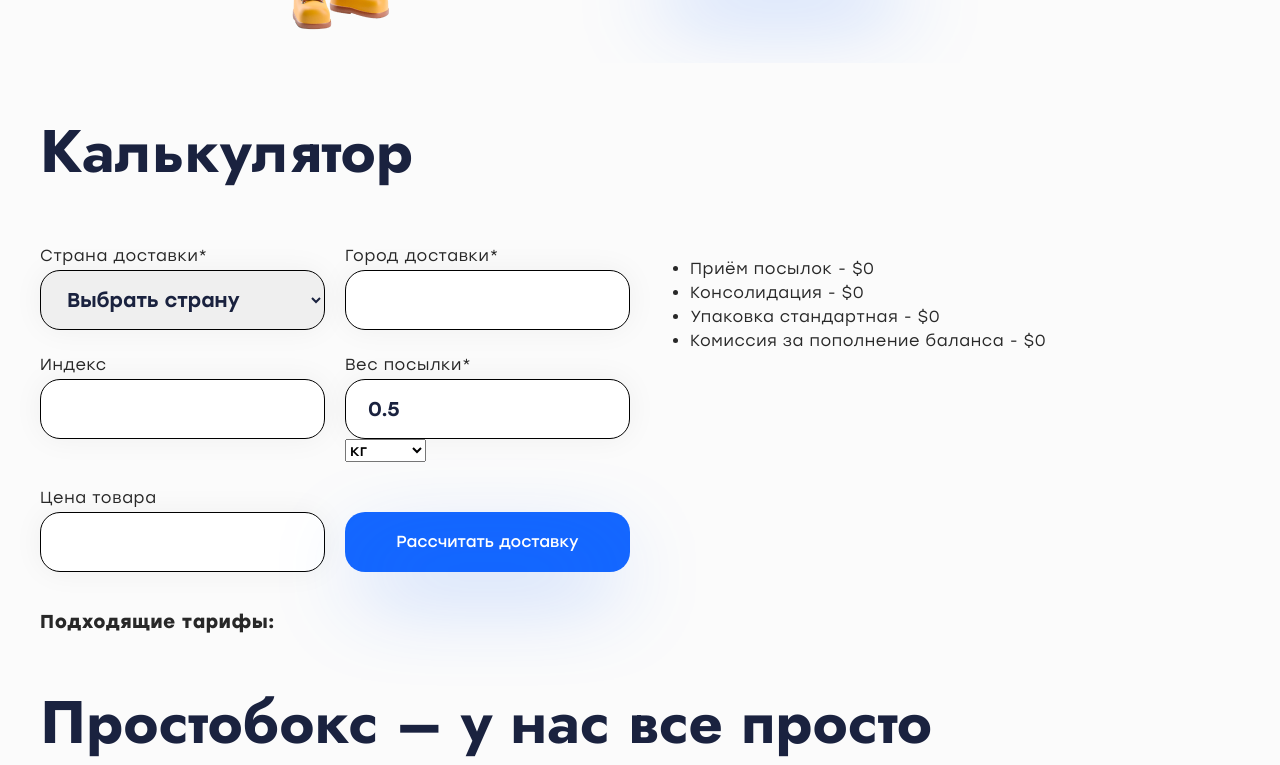
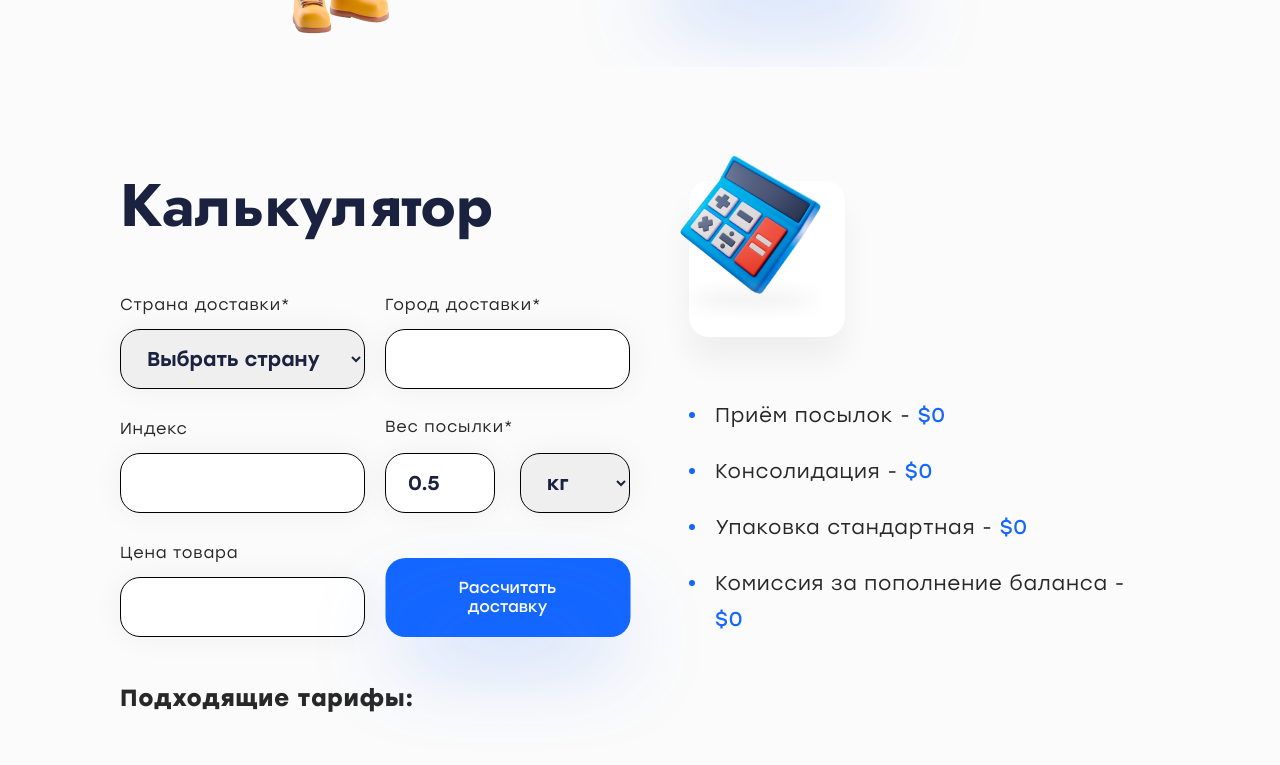
Before and after one commit to ola-9/prostobox, a website: page src/index.html in a window 1280 px wide. Shown: the part 1697-2462 px from the top of the page. Drawn offline with nearby package versions, Linux system fonts and the light colour scheme; files that its build step writes are made by us from their sources.

Commit message:
Завершает калькулятор

```diff
--- a/src/index.html
+++ b/src/index.html
@@ -116,9 +116,9 @@
 
     <section class="calculator">
       <div class="container">
-        <h2 class="heading-primary">Калькулятор</h2>
-        <div class="row">
-          <div class="col-lg-6 d-flex flex-wrap">
+        <h2 class="calculator__heading heading-primary">Калькулятор</h2>
+        <div class="row calculator__wrapper">
+          <div class="col-xl-6 d-flex flex-wrap">
             <form class="calculator__form form" action="#">
               <div class="calculator__field">
                 <label class="form__label">Страна доставки*</label>
@@ -136,13 +136,17 @@
                   <input class="form__input" id="zip" type="text">
               </div>
 
-              <div class="calculator__field">
-                <label class="form__label">Вес посылки*</label>
-                <input class="form__input" id="package-weight" class="weight-input centered" type="text" value="0.5">
-                <select>
+              <div class="calculator__field calculator__field--weight">
+                <label class="form__label" for="package-weight">Вес посылки*</label>
+                <div class="calculator__weight">
+                  <input class="form__input" id="package-weight" class="weight-input centered" type="text" value="0.5">
+                </div>
+                <div class="calculator__unit">
+                  <select class="form__input">
                     <option value="kg">кг</option>
                     <option value="lb">фунты</option>
-                </select>
+                  </select>
+                </div>
               </div>
 
               <div class="calculator__field">
@@ -151,22 +155,23 @@
               </div>
 
               <div class="calculator__field calculator__field--submit">
-                <button class="button">Рассчитать доставку</button>
+                <button class="calculator__submit button">Рассчитать доставку</button>
               </div>
 
             </form>
 
           </div>
+          <div class="col-xl-6">
+            <div class="calculator__features-wrapper">
+              <ul class="calculator__features">
+                <li>Приём посылок - <b class="blue">$0</b></li>
+                <li>Консолидация - <b class="blue">$0</b></li>
+                <li>Упаковка стандартная - <b class="blue">$0</b></li>
+                <li>Комиссия за пополнение баланса - <b class="blue">$0</b></li>
+              </ul>
+            </div>
 
-          <div class="col-lg-6">
-            <ul>
-              <li>Приём посылок - $0</li>
-              <li>Консолидация - $0</li>
-              <li>Упаковка стандартная - $0</li>
-              <li>Комиссия за пополнение баланса - $0</li>
-            </ul>
           </div>
-
         </div>
 
         <h3>Подходящие тарифы:</h3>
--- a/src/scss/_scaffolding.scss
+++ b/src/scss/_scaffolding.scss
@@ -21,6 +21,11 @@ body {
   letter-spacing: 0.04em;
   background-color: $white-1;
   color: $grey-dark;
+
+  @include media-breakpoint-up(lg) {
+    font-size: 1.25rem;
+    line-height: 2.25rem;
+  }
 }
 
 img {
--- a/src/scss/components/_calculator.scss
+++ b/src/scss/components/_calculator.scss
@@ -1,6 +1,27 @@
+.calculator {
+  @include media-breakpoint-up(lg) {
+    padding: 100px;
+  }
+}
+
+.calculator__heading {
+  text-align: center;
+  margin: 0;
+  margin-bottom: 40px;
+
+  @include media-breakpoint-up(lg) {
+    text-align: left;
+  }
+}
+
 .calculator__form {
   display: flex;
   flex-wrap: wrap;
+  text-align: center;
+
+  @include media-breakpoint-up(md) {
+    text-align: left;
+  }
 }
 
 .calculator__field {
@@ -17,11 +38,146 @@
     }
   }
 
+  &--weight {
+    display: flex;
+    align-items: flex-end;
+    flex-wrap: wrap;
 
+    label {
+      width: 100%;
+    }
+
+    div {
+      width: calc(50% - 12.5px);
+
+      &:first-of-type {
+        margin-right: 25px;
+      }
+    }
+  }
 
   &--submit {
     display: flex;
     flex-direction: column;
     justify-content: flex-end;
+    margin-bottom: 0;
+
+    @include media-breakpoint-up(md) {
+      margin-bottom: 20px;
+    }
   }
 }
+
+.calculator__features-wrapper {
+  @include media-breakpoint-up(xl) {
+    height: 100%;
+    display: flex;
+    flex-direction: column;
+    justify-content: flex-end;
+    padding-left: 39px;
+  }
+}
+
+.calculator__features {
+  @include list-reset;
+  padding-left: 26px;
+
+  li {
+    position: relative;
+    margin-bottom: 20px;
+
+    &::before {
+      content: "";
+      display: block;
+      width: 6px;
+      height: 6px;
+      position: absolute;
+      top: 12px;
+      left: -26px;
+      background-color: $blue;
+      border-radius: 50%;
+    }
+  }
+
+  @include media-breakpoint-up(md) {
+    position: relative;
+    padding-top: 40px;
+    padding-right: 40%;
+
+    &::before {
+      content: "";
+      display: block;
+      width: 156px;
+      height: 156px;
+      position: absolute;
+      top: 50%;
+      right: 25%;
+      transform: translate(50%, -50%);
+
+      @include block-shadow;
+    }
+
+    &::after {
+      content: "";
+      display: block;
+      width: 196px;
+      height: 197px;
+      position: absolute;
+      top: calc(50% - 20px);
+      right: calc(25% + 20px);
+      transform: translate(50%, -50%);
+
+      background-image: url("../img/calculator.png");
+    }
+  }
+
+  @include media-breakpoint-up(xl) {
+    padding-top: 100px;
+    padding-right: 0;
+
+    &::before {
+      top: -116px;
+      left: 0;
+      right: auto;
+      transform: none;
+    }
+
+    &::after {
+      top: -170px;
+      left: -39px;
+      right: auto;
+      transform: none;
+    }
+
+    li {
+      &::before {
+        top: 15px;
+      }
+    }
+  }
+}
+
+.calculator__wrapper {
+  position: relative;
+  padding: 0 22px;
+  padding-bottom: 100px;
+
+  @include media-breakpoint-up(md) {
+    padding: 0;
+  }
+}
+
+.calculator__submit {
+  width: calc(100% - 44px);
+  min-width: auto;
+  position: absolute;
+  left: 50%;
+  transform: translateX(-50%);
+  bottom: 15px;
+
+  @include media-breakpoint-up(md) {
+    position: relative;
+    bottom: auto;
+    width: 100%;
+  }
+}
--- a/src/scss/components/_form.scss
+++ b/src/scss/components/_form.scss
@@ -1,6 +1,8 @@
 .form__label {
+  display: inline-block;
   font-size: 16px;
   line-height: 29px;
+  margin-bottom: 10px;
 }
 
 .form__input {
```
Also changed, not shown: src/img/calculator.png (added), src/img/icons/facebook.svg, src/img/icons/instagram.svg, src/img/icons/question-mark.svg (added), src/img/icons/telegram.svg, src/img/icons/tviter.svg, src/img/icons/vk.svg, src/img/sprite.svg (deleted).
